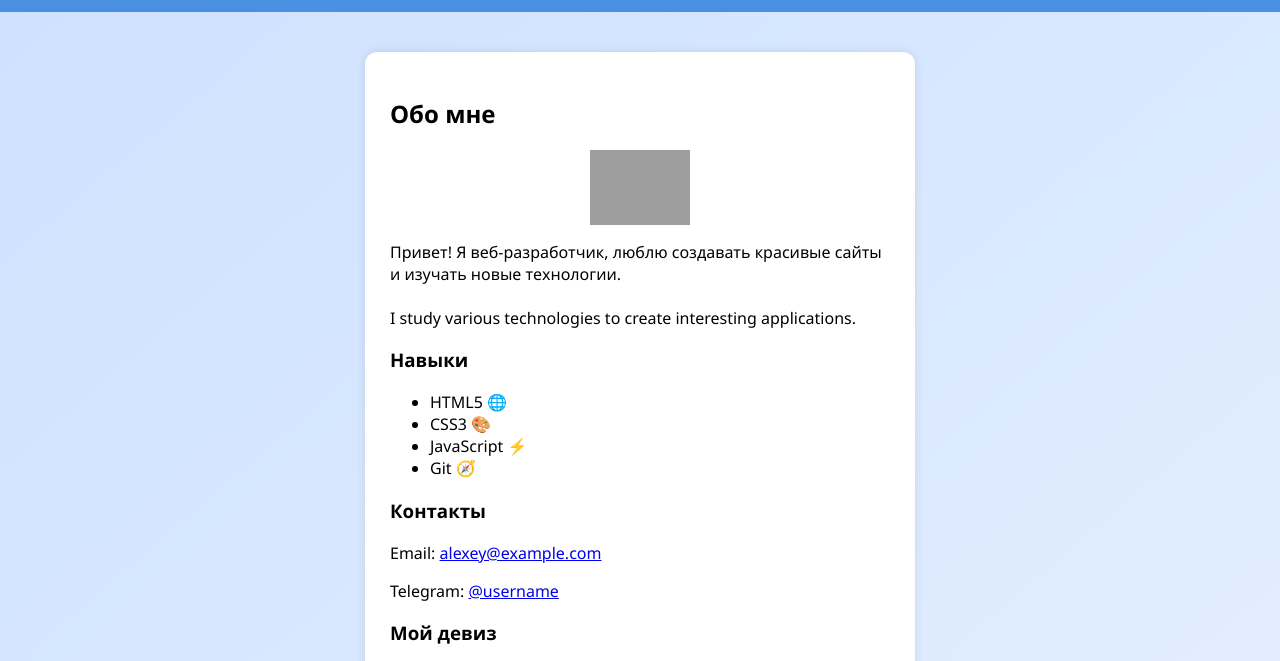
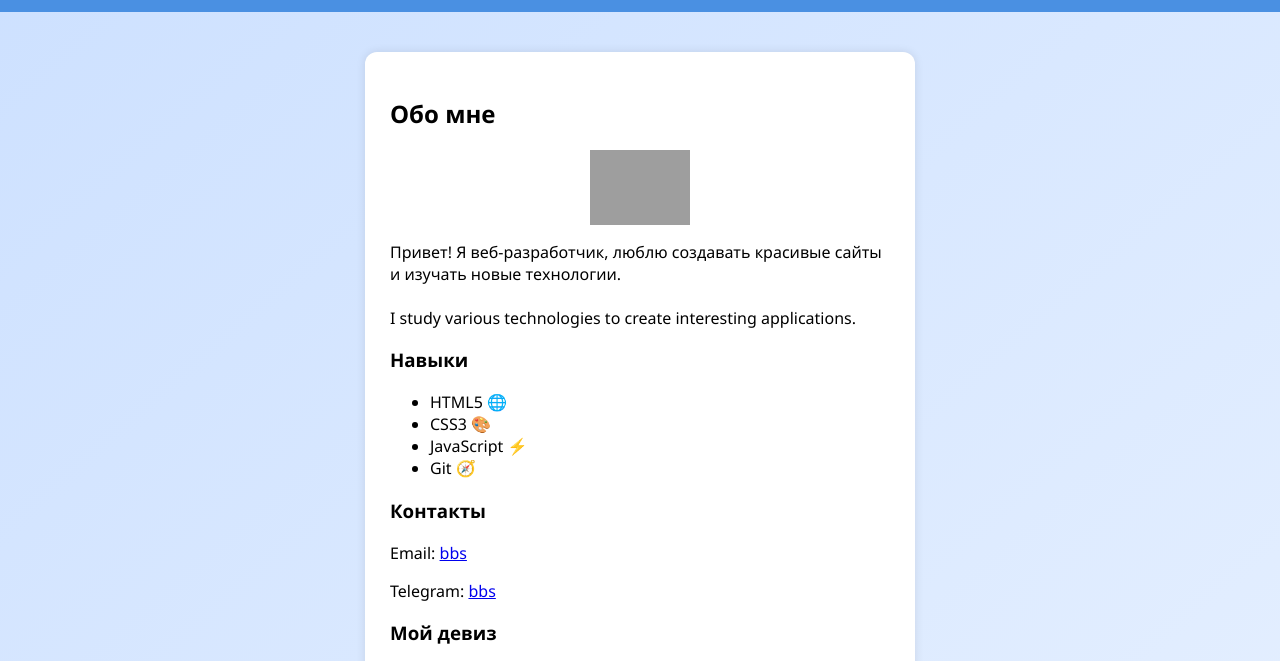
Before and after one commit to bbs922922-cmd/bbs, a plain HTML site: page index.html in a window 1280 px wide. Shown: the part 126-787 px from the top of the page. Drawn offline with Linux system fonts and the light colour scheme; grey boxes are pictures that could not be loaded.

Commit message:
0erivgijdioS

```diff
--- a/index.html
+++ b/index.html
@@ -36,8 +36,8 @@
             </ul>
 
             <h3>Контакты</h3>
-            <p>Email: <a href="mailto:alexey@example.com">alexey@example.com</a></p>
-            <p>Telegram: <a href="#">@username</a></p>
+            <p>Email: <a href="mailto:alexey@example.com">bbs</a></p>
+            <p>Telegram: <a href="#">bbs</a></p>
 
             <h3>Мой девиз</h3>
             <blockquote>«Код — это искусство, а сайт — его холст!»</blockquote>
```
